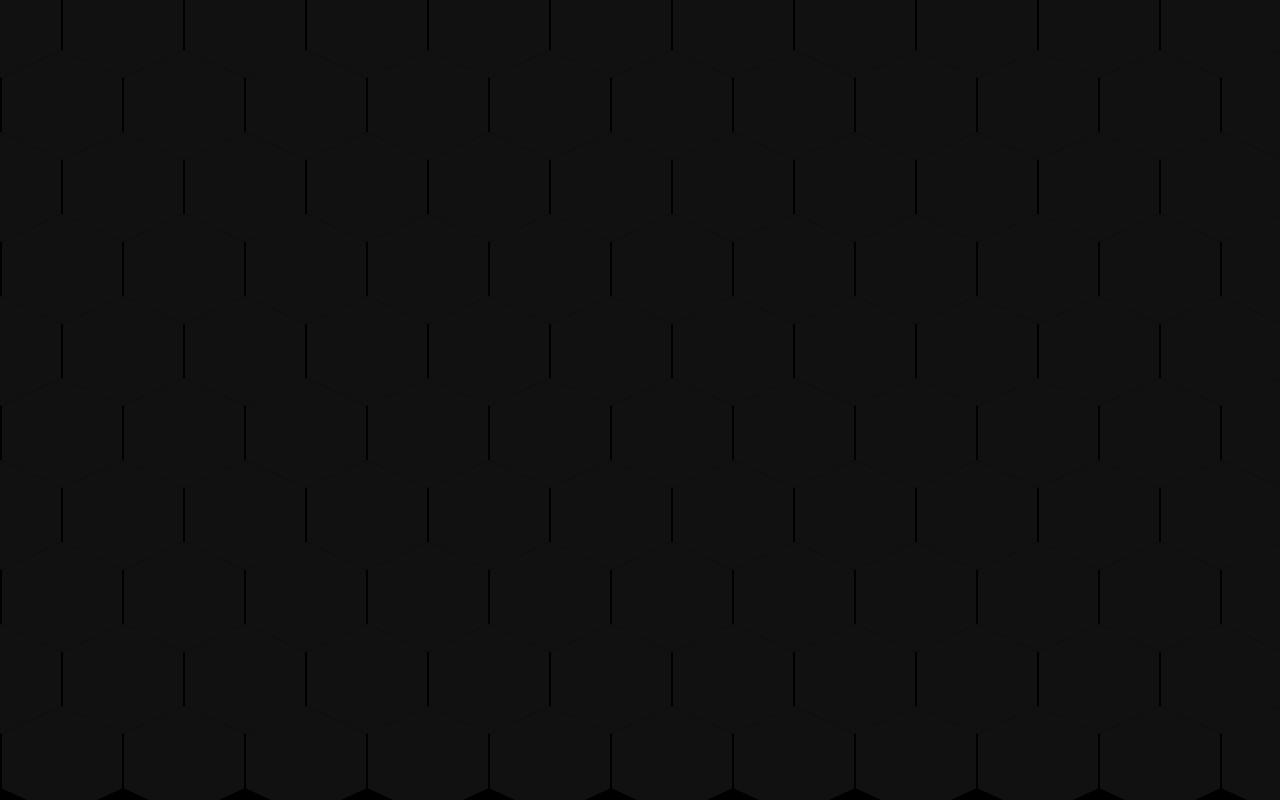
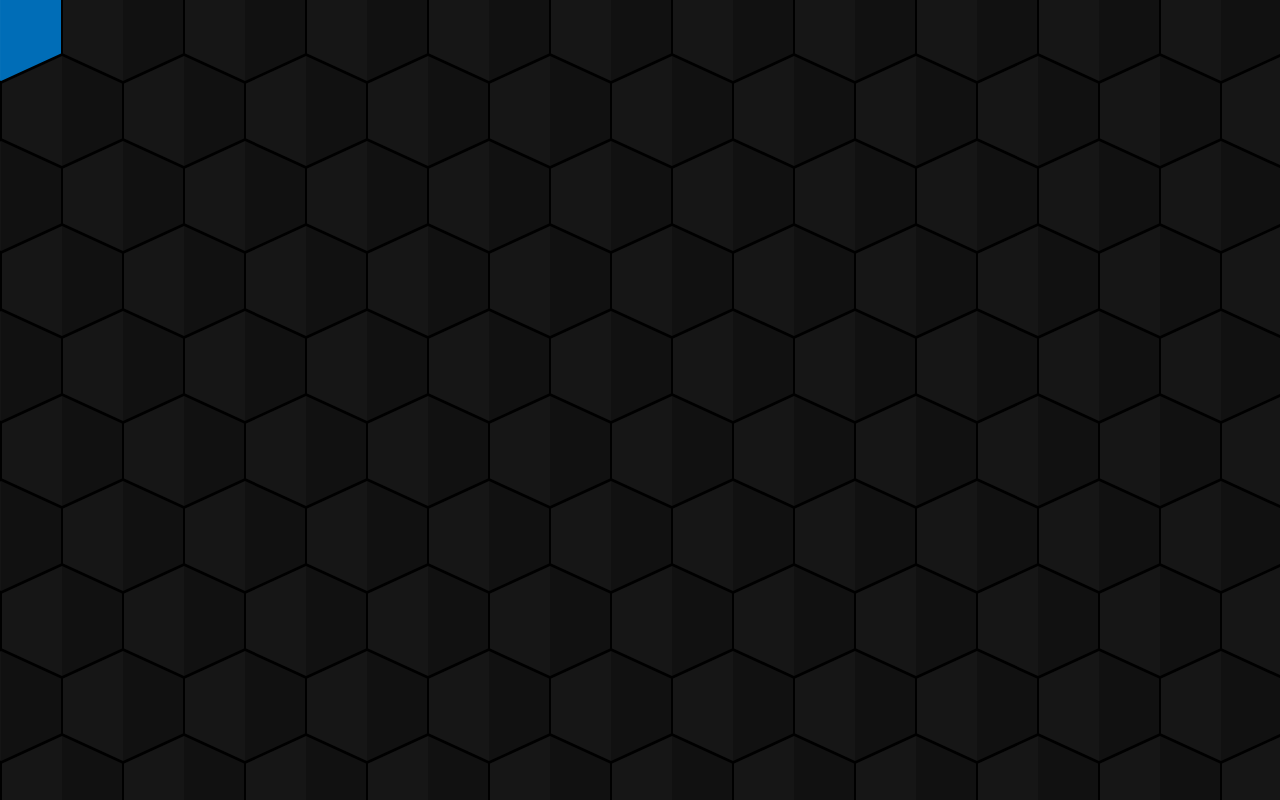
Before and after one commit to mrx-arafat/Hexagon-CSS-Animation, a plain HTML site: page index.html in a window 1280 px wide. Drawn offline with Linux system fonts and the light colour scheme.

Commit message:
Hexagon Done

```diff
--- a/style.css
+++ b/style.css
@@ -26,7 +26,7 @@ body {
 }
 /* row */
 .row {
-  margin-top: -33px;
+  margin-top: -30px;
   margin-left: -60px; /* hexa width 120px  */
   display: inline-flex;
 }
@@ -40,4 +40,24 @@ body {
   width: 120px;
   background-color: #111;
   clip-path: polygon(50% 0, 100% 25%, 100% 75%, 50% 100%, 0 75%, 0 25%);
+  /* need both transition in here(2s) and also in hover hexagon (0s)then we will feel that effect */
+  transition: 2s;
 }
+
+/* reflexion effect */
+
+.hexagon::before {
+  content: "";
+  position: absolute;
+  top: 0;
+  left: 0;
+  width: 50%;
+  height: 100%;
+  pointer-events: none;
+  background: rgba(255, 255, 255, 0.02);
+}
+
+.hexagon:hover {
+  transition: 0s ease-in;
+  background: green;
+}
```
Also changed, not shown: 1 other file.
